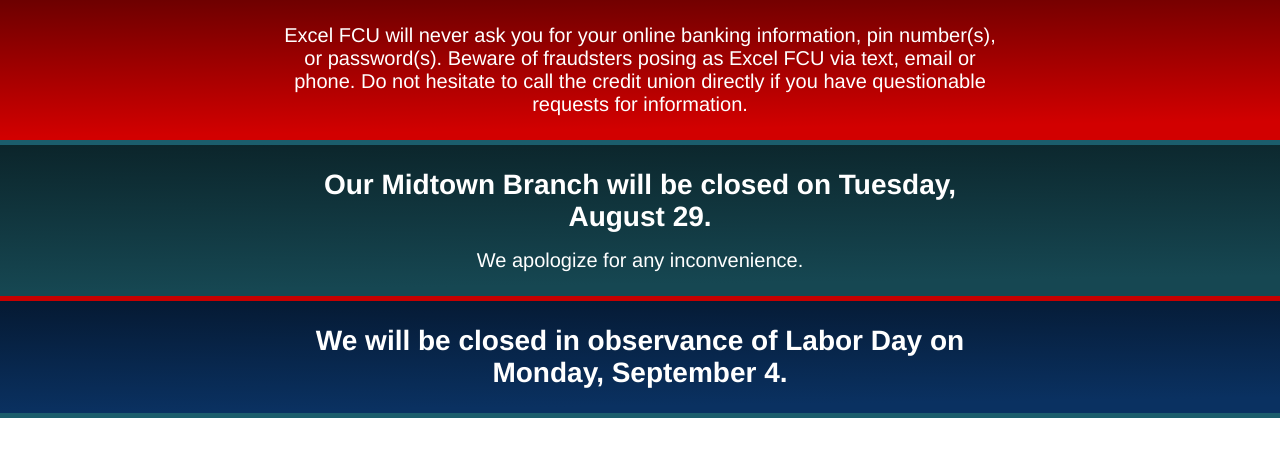
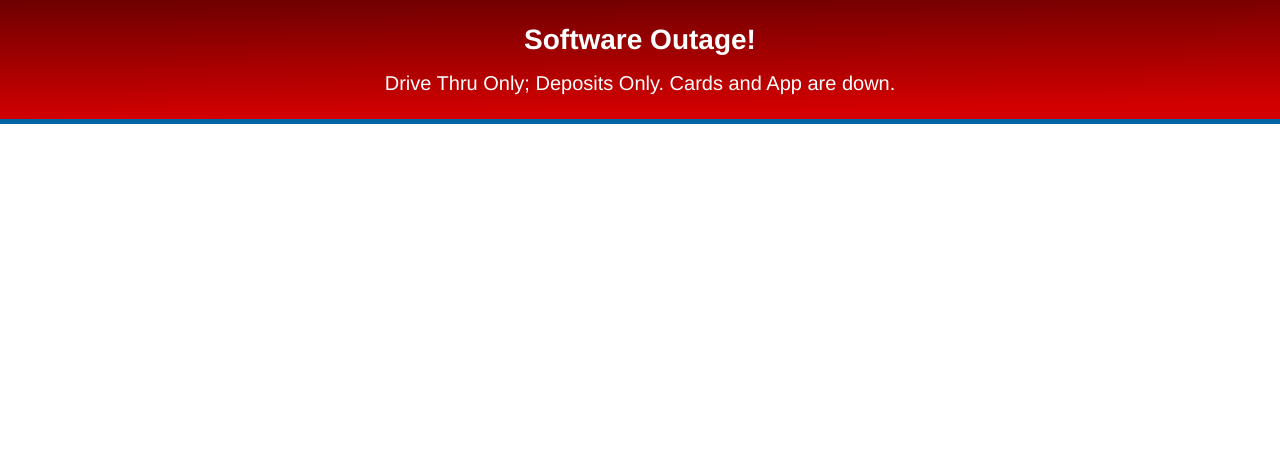
Before and after one commit to Dillonzellis/gbd-notification-bar, a website: page temp.html in a window 1280 px wide. Drawn offline with Linux system fonts and the light colour scheme; files that its build step writes are made by us from their sources.

Commit message:
Update notification bar to Telco's outage

```diff
--- a/temp.html
+++ b/temp.html
@@ -1,11 +1,10 @@
-<!DOCTYPE html>
+<!doctype html>
 <html lang="en">
-
   <head>
     <title></title>
-  <meta charset="UTF-8">
-  <meta name="viewport" content="width=device-width, initial-scale=1">
-  <link href="css/style.css" rel="stylesheet">
+    <meta charset="UTF-8" />
+    <meta name="viewport" content="width=device-width, initial-scale=1" />
+    <link href="css/style.css" rel="stylesheet" />
   </head>
 
   <body>
@@ -27,9 +26,11 @@
         padding-block: 1.5rem;
         text-align: center;
         color: white;
-      background: linear-gradient(359.28deg,
+        background: linear-gradient(
+          359.28deg,
           var(--brandingPrimary) 11.87%,
-          #000000 194.74%);
+          #000000 194.74%
+        );
         border-bottom: 5px solid var(--brandingAccent);
       }
 
@@ -79,30 +80,14 @@
     <script>
       const notifications = [
         {
-        // primaryText: '',
-        secondaryText: 'Excel FCU will never ask you for your online banking information, pin number(s), or password(s).  Beware of fraudsters posing as Excel FCU via text, email or phone. Do not hesitate to call the credit union directly if you have questionable requests for information.',
+          primaryText: "Software Outage!",
+          secondaryText:
+            "Drive Thru Only; Deposits Only. Cards and App are down.",
           startDate: new Date("July 5, 2023 00:00:00"),
-        endDate: new Date("July 25, 2025 23:59:59"),
-        fontFamily: '"Lexend Deca", Helvetica, Arial, Lucida, sans-serif',
-        brandingPrimary: '#D20000',
-        brandingAccent: '#1B5D6C'
-      },
-      {
-        primaryText: 'Our Midtown Branch will be closed on Tuesday, August 29.',
-        secondaryText: 'We apologize for any inconvenience.',
-        startDate: new Date("June 10, 2023 17:00:00"),
-        endDate: new Date("August 29, 2023 23:59:59"),
-        fontFamily: '"Lexend Deca", Helvetica, Arial, Lucida, sans-serif',
-        brandingPrimary: '#164752',
-        brandingAccent: '#c70000'
-      },
-      {
-        primaryText: 'We will be closed in observance of Labor Day on Monday, September 4.',
-        startDate: new Date("July 5, 2023 00:00:00"),
-        endDate: new Date("September 4, 2023 23:59:59"),
-        fontFamily: '"Lexend Deca", Helvetica, Arial, Lucida, sans-serif',
-        brandingPrimary: '#0A3161',
-        brandingAccent: '#1B5D6C'
+          endDate: new Date("July 25, 2024 23:59:59"),
+          fontFamily: "Montserrat, sans-serif;",
+          brandingPrimary: "#D20000",
+          brandingAccent: "#0164A3",
         },
       ];
 
@@ -122,7 +107,6 @@
           container.appendChild(primary);
         }
 
-
         if (notification.secondaryText) {
           const secondary = document.createElement("div");
           secondary.classList.add("secondary-text");
@@ -130,13 +114,25 @@
           container.appendChild(secondary);
         }
 
-      notificationBar.style.setProperty("--font-family", notification.fontFamily);
-      notificationBar.style.setProperty("--brandingPrimary", notification.brandingPrimary);
-      notificationBar.style.setProperty("--brandingAccent", notification.brandingAccent);
+        notificationBar.style.setProperty(
+          "--font-family",
+          notification.fontFamily,
+        );
+        notificationBar.style.setProperty(
+          "--brandingPrimary",
+          notification.brandingPrimary,
+        );
+        notificationBar.style.setProperty(
+          "--brandingAccent",
+          notification.brandingAccent,
+        );
 
         notificationBar.appendChild(container);
 
-      if (currentDate >= notification.startDate && currentDate <= notification.endDate) {
+        if (
+          currentDate >= notification.startDate &&
+          currentDate <= notification.endDate
+        ) {
           notificationBar.classList.toggle("hidden");
         }
 
@@ -145,11 +141,10 @@
 
       const container = document.querySelector("#notification-container");
 
-    notifications.forEach(notification => {
+      notifications.forEach((notification) => {
         const notificationBar = createNotificationBar(notification);
         container.appendChild(notificationBar);
       });
     </script>
   </body>
-
 </html>
```
Also changed, not shown: app.js (+18 -27 lines). Lines whose indentation alone changed are shown as unchanged.
